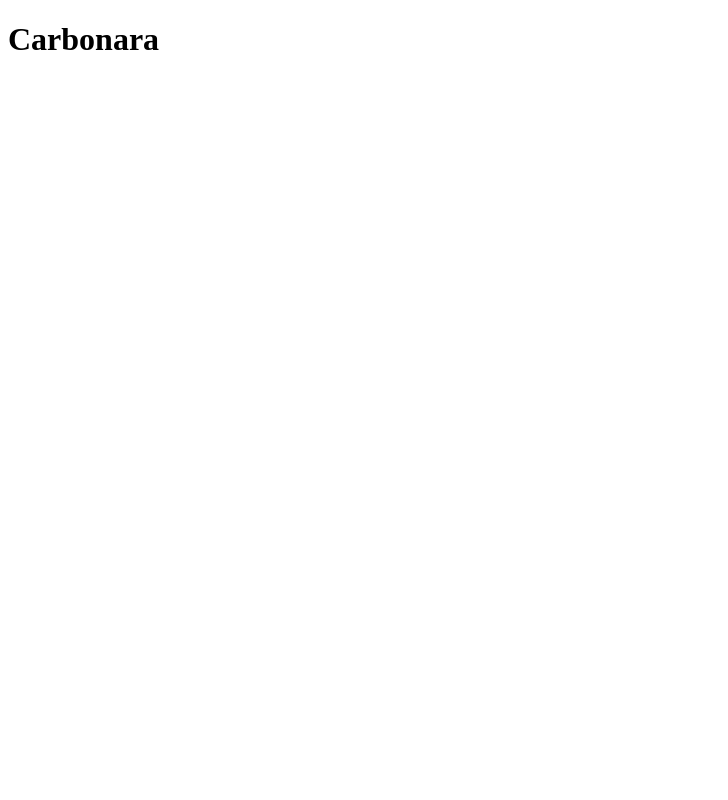
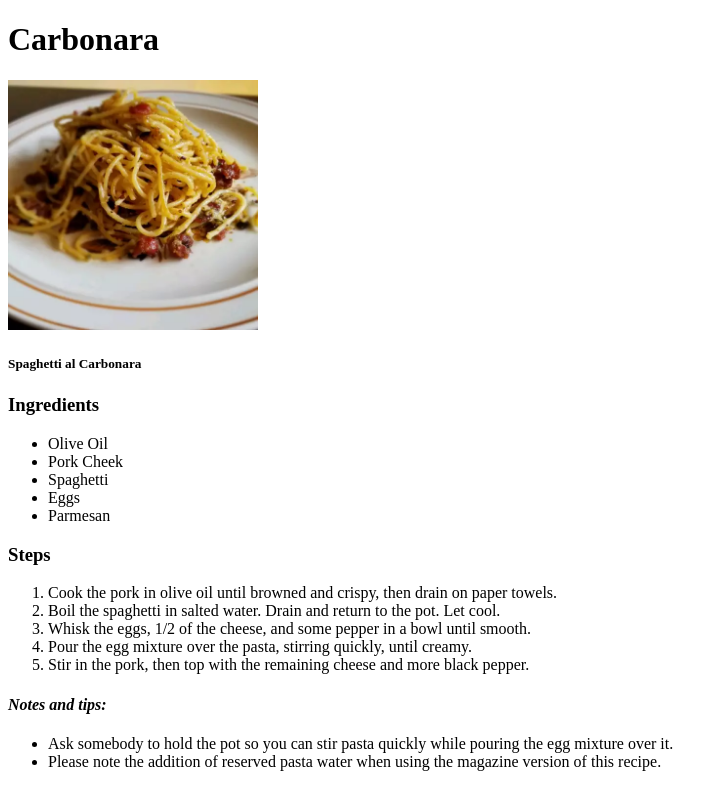
Before and after one commit to KingMufassa/odin-recipes, a plain HTML site: page recipes/carbonara.html in a window 1280 px wide. Shown: the whole page, without its empty margins (0-728 px from the left). Drawn offline with Linux system fonts and the light colour scheme.

Commit message:
First Recipe Page

```diff
--- a/recipes/carbonara.html
+++ b/recipes/carbonara.html
@@ -8,5 +8,31 @@
 
     <body>
         <h1>Carbonara</h1>
+        <img src="../images/carbonara.jpeg" height="250" width="250" alt="Carbonara"> <!-- ../ search for de directory from one file up -->
+        <h5>Spaghetti al Carbonara</h5>
+
+        <h3>Ingredients</h3> <!--Unordered list <ul>-->
+        <ul>
+            <li>Olive Oil</li>
+            <li>Pork Cheek</li>
+            <li>Spaghetti</li>
+            <li>Eggs</li>
+            <li>Parmesan</li>
+        </ul>
+
+        <h3>Steps</h3> <!--Ordered list <ol>-->
+        <ol>
+            <li>Cook the pork in olive oil until browned and crispy, then drain on paper towels.</li>
+            <li>Boil the spaghetti in salted water. Drain and return to the pot. Let cool.</li>
+            <li>Whisk the eggs, 1/2 of the cheese, and some pepper in a bowl until smooth.</li>
+            <li>Pour the egg mixture over the pasta, stirring quickly, until creamy.</li>
+            <li>Stir in the pork, then top with the remaining cheese and more black pepper.</li>
+        </ol>
+
+        <h4><em>Notes and tips:</em></h4> <!--Heading with Italic-->
+        <ul>
+            <li>Ask somebody to hold the pot so you can stir pasta quickly while pouring the egg mixture over it.</li>
+            <li>Please note the addition of reserved pasta water when using the magazine version of this recipe.</li>
+        </ul>
     </body>
 </html>
```
Also changed, not shown: index.html (+1 -0 lines), images/carbonara.jpeg (added).
